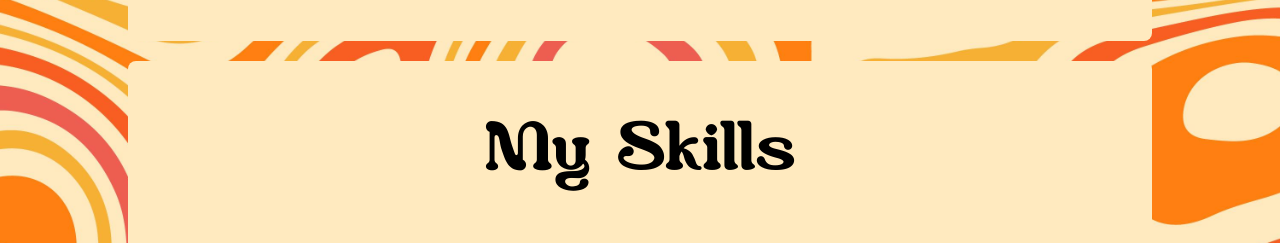
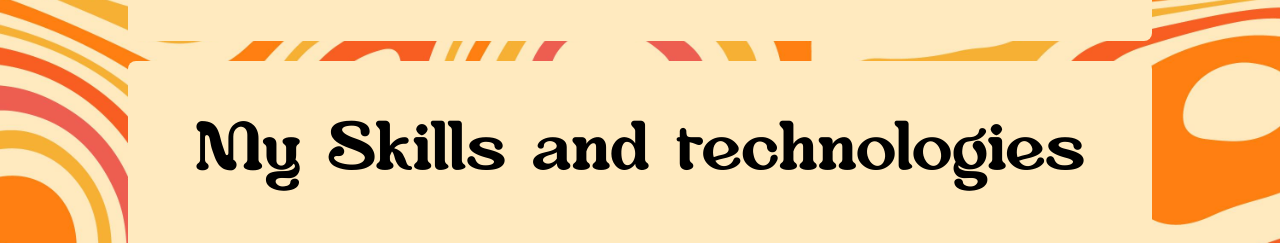
Before and after one commit to JoaPerss/JoaPerss.github.io, a React (Create React App) app: page / in a window 1280 px wide. Shown: the part 1200-1443 px from the top of the page. Built offline with nearby package versions, Linux system fonts and the light colour scheme.

Commit message:
predeploy

```diff
--- a/src/components/Projects.js
+++ b/src/components/Projects.js
@@ -9,7 +9,7 @@ import ReactDOM from "react-dom";
 class Projects extends Component {
     render() {
         return (
-            <div class="container mx-auto bg-peach w-4/5 p-5 rounded-lg opacity-98 h-[900px] mt-5">
+            <div class="container mx-auto bg-peach w-4/5 p-5 rounded-lg opacity-98 h-[1150px] mt-5">
                 <h1 class="text-7xl text-center font-aloevera m-10 h-max">Projects</h1>
                 <p class="text-2xl text-center font-aloevera m-10">More projects coming soon!</p>
 
--- a/src/components/SkillsImage.js
+++ b/src/components/SkillsImage.js
@@ -2,7 +2,7 @@
 const SkillsImage = ({ skillsImage }) => {
     return (
         <div className="container mx-auto bg-peach w-4/5 p-5 rounded-lg opacity-98 h-max mt-5">
-            <h1 className="text-7xl text-center font-aloevera m-10">My Skills</h1>
+            <h1 className="text-7xl text-center font-aloevera m-10">My Skills and technologies</h1>
             <div className="place-content-center">
             {ListMaker(skillsImage)}
             </div>
@@ -15,7 +15,7 @@ function ListMaker(skillsImage) {
     return <ul className="flex flex-wrap gap-4 justify-between">
         {skillsImage.map(skillImage => (
             <li key={skillImage} className="text-2xl text-center font-aloevera m-10 max-w-4/5">
-                <img className="h-32" src={skillImage} alt="Pictures of skills" />
+                <img className="h-32" src={skillImage} alt="Pictures of skills" draggable="false" />
             </li>
         ))}
     </ul>;
```
